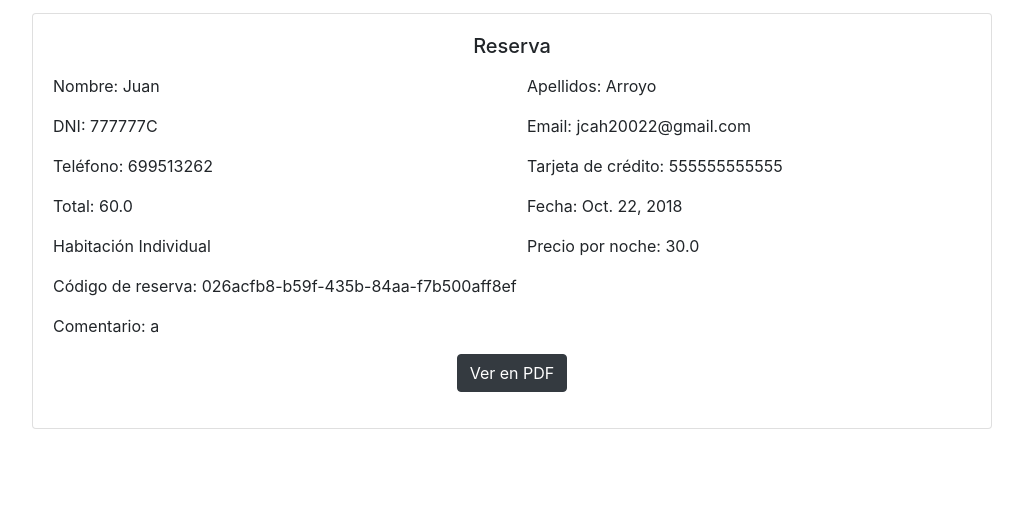
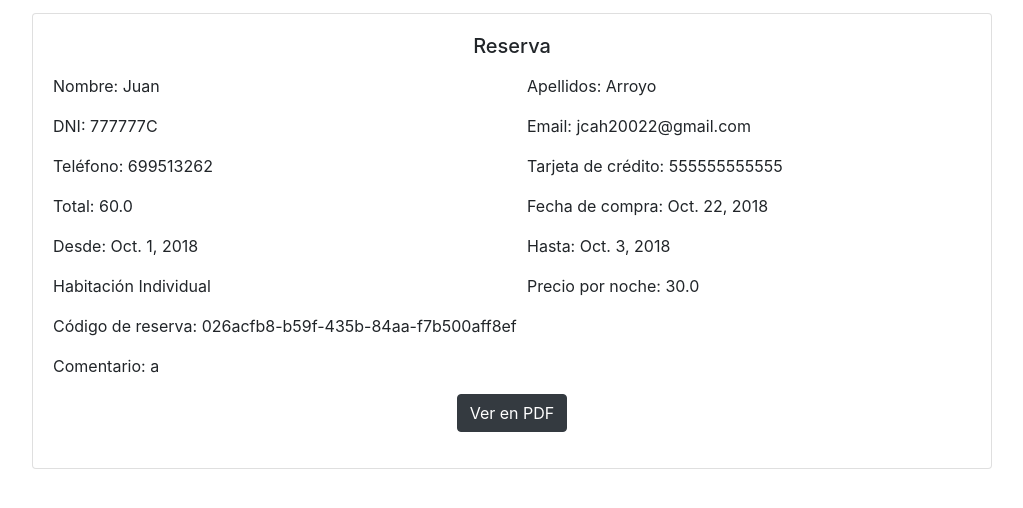
Before and after one commit to bultrifacio/chappBooking, a Django app: page /booking/detail/11/ in a window 1280 px wide. Shown: the part 155-663 px from the top of the page, without its empty margins (128-1151 px from the left). Run offline with Django 3.2, Linux system fonts and the light colour scheme; data comes from the database, SQL or seed files in the repository; both versions use the stored data as it was after the commit; some libraries are stand-ins or nearby versions.

Commit message:
feat: added date fields to booking

```diff
--- a/booking/models.py
+++ b/booking/models.py
@@ -33,6 +33,8 @@ class Booking(models.Model):
     id_card_text = models.CharField(max_length=20)
     email = models.EmailField()
     date = models.DateField()
+    from_date = models.DateField()
+    to_date = models.DateField()
 
     def __str__(self):
         return '{}'.format(self.code)
--- a/booking/templates/booking/detail.html
+++ b/booking/templates/booking/detail.html
@@ -36,7 +36,15 @@
               <p>Total: {{ reservation.amount_number }}</p>
             </div>
             <div class="col-6">
-              <p>Fecha: {{ reservation.date }}</p>
+              <p>Fecha de compra: {{ reservation.date }}</p>
+            </div>
+          </div>
+          <div class="row">
+            <div class="col-6">
+              <p>Desde: {{ reservation.from_date }}</p>
+            </div>
+            <div class="col-6">
+              <p>Hasta: {{ reservation.to_date }}</p>
             </div>
           </div>
           <div class="row">
--- a/booking/templates/booking/pdf.html
+++ b/booking/templates/booking/pdf.html
@@ -20,7 +20,8 @@
     <p>Email: {{ reservation.email }}</p>
     <p>Teléfono: {{ reservation.phone_number_text }}</p>
     <p>Tarjeta de crédito: {{ reservation.payment_card_text }}</p>
-    <p>Fecha: {{ reservation.date }}</p>
+    <p>Fecha de compra: {{ reservation.date }}</p>
+    <p>Fecha de reserva: {{ reservation.from_date }} - {{ reservation.to_date }}</p>
     <p>Habitación {{ reservation.room.type_text }}</p>
     <p>Precio por noche: {{ reservation.room.price_number }}</p>
     <p>Comentario: {{ reservation.comment_text }}</p>
--- a/booking/views.py
+++ b/booking/views.py
@@ -46,7 +46,10 @@ def results(request):
         from_date_formatted = datetime.strptime(from_date, date_format )
         to_date_formatted = datetime.strptime(to_date, date_format)
         total_days = (to_date_formatted - from_date_formatted).days
+        #Variables for other views
         request.session['total_days'] = total_days
+        request.session['from_date'] = from_date
+        request.session['to_date'] = to_date
         return render(request, 'booking/results.html', {'rooms' : rooms, 'total_days': total_days})
 
 
@@ -87,13 +90,15 @@ def reservations(request):
             name = request.POST['name']
             surname = request.POST['surname']
             email = request.POST['email']
-            creditCard = request.POST['creditCard']
+            credit_card = request.POST['creditCard']
             comment = request.POST['comment']
             phone = request.POST['phone']
             id_card = request.POST['idCard']
             room_id = request.POST['roomId']
             room = get_object_or_404(Room, pk=room_id)
             total_days = request.session.get('total_days')
+            from_date=request.session.get('from_date')
+            to_date=request.session.get('to_date')
             room_price = request.POST['roomPrice']
             user = request.user
             date = datetime.now().date()
@@ -108,13 +113,17 @@ def reservations(request):
                             email=email,
                             comment_text=comment,
                             phone_number_text=phone,
-                            payment_card_text=creditCard,
+                            payment_card_text=credit_card,
                             days_number=total_days,
                             amount_number=amount,
+                            from_date=from_date,
+                            to_date=to_date,
                             date=date,
                             room=room,
                             user=user)
             reservation.save()
+            room.available_date = to_date
+            room.save()
 
     return render(request, 'booking/reservations.html', {'reservations': reservations})
 
```
Also changed, not shown: db.sqlite3.
